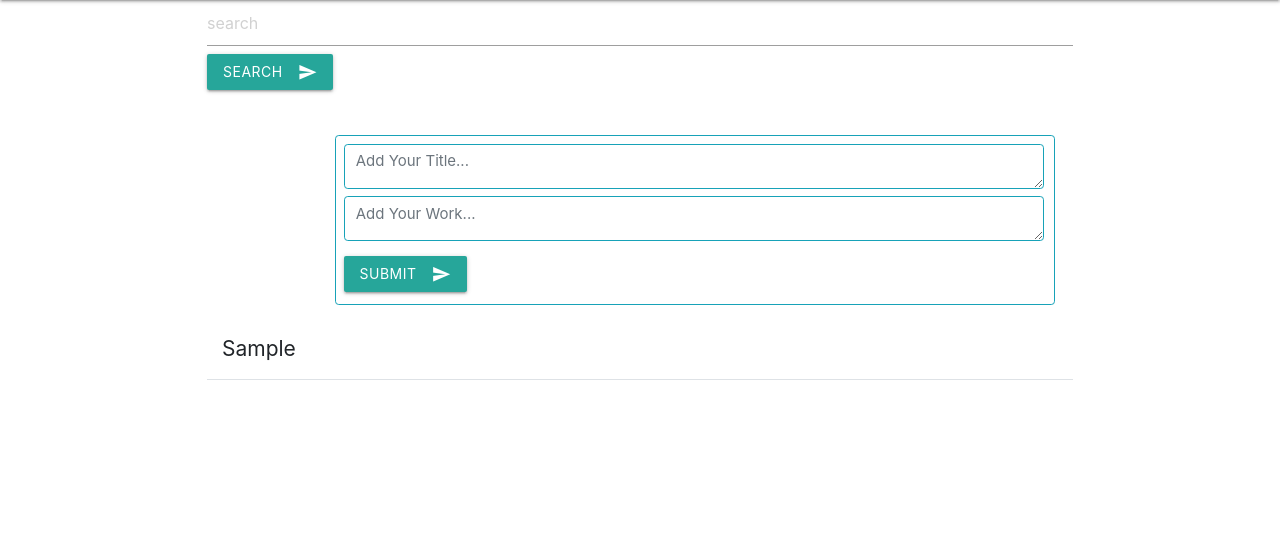
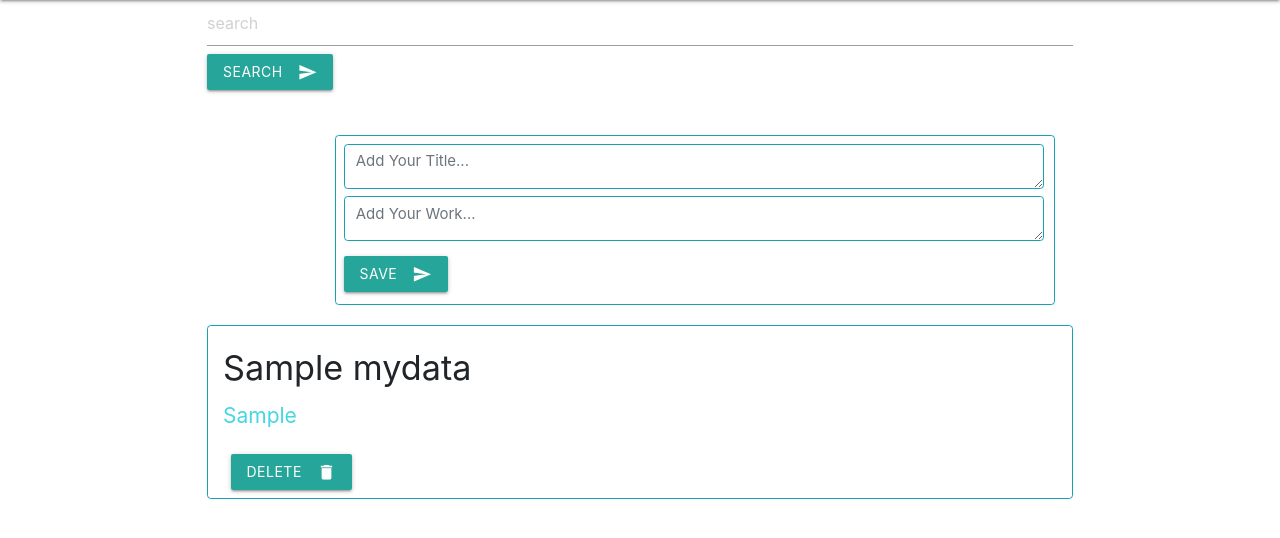
Before and after one commit to GK-SVG/ToDo-app, a Django app: page / in a window 1280 px wide. Shown: the part 64-602 px from the top of the page. Run offline with Django 3.2, Linux system fonts and the light colour scheme; a user stored in the database is signed in; tables that the repository leaves empty hold one stand-in row (values such as "Sample post"); some libraries are stand-ins or nearby versions.

Commit message:
Todo work added with delete function

```diff
--- a/templates/app/index.html
+++ b/templates/app/index.html
@@ -8,14 +8,16 @@
 <div class='row mt-5'>
     <div class='col-md-6 mx-auto col-10'>
         <div class="border border-info rounded" style="height:170px;width:720px;">
-        <form class='form' id='create-work' method='POST' action='/create-work'>
+            <form class='form' method='POST' action='create-work'>
                 {% csrf_token %}
                 <div class='d-none alert alert-danger' id='tweet-create-form-error'></div>
                 <input type='hidden'>
-            <textarea required='required' class='form-control m-2 border-info' name='content' style="width:700px;" placeholder='Add Your Title...'></textarea>
+                <textarea required='required' class='form-control m-2 border-info' name='title' style="width:700px;"
+                    placeholder='Add Your Title...'></textarea>
                 <input type='hidden' value='/' name='next'>
-            <textarea required='required' class='form-control m-2 border-info' name='content'  style="width:700px;" placeholder='Add Your Work...'></textarea>
-            <button class="btn waves-effect waves-light m-2" type="submit" name="action">Submit
+                <textarea required='required' class='form-control m-2 border-info' name='content' style="width:700px;"
+                    placeholder='Add Your Work...'></textarea>
+                <button class="btn waves-effect waves-light m-2" type="submit" name="action">Save
                     <i class="material-icons right">send</i>
                 </button>
             </form>
@@ -23,19 +25,17 @@
     </div>
 </div>
 <div class="container">
-    <div class="row">
-        {% for text in obj %}
-    <div class="col-md-12 col-12 border-bottom my-2">
-       <p class="data">{{text.data}}</p>
+    {% for data in obj %}
+    <div class="col-md-12 border-info border rounded my-2">
+        <h4>{{data.title}}</h4>
+        <p style="color:#46d6e3; font-size: 1.4rem;">{{data.data}}</p>
+        <form  method='POST' action='delete/{{data.id}}'>
+            {% csrf_token %}
+        <button class="btn waves-effect waves-light m-2" type="submit" name="action">Delete
+            <i class="material-icons right">delete</i>
+        </button>
+    </form>
     </div>
     {% endfor %}
 </div>
-</div>
 {% endblock body %}
-{% block js %}
-<script>
-    const CreateWormEl = document.getElementById("create-work");
-    CreateWormEl.addEventListener("submit", handleCreateWormDidSumbit)
-
-</script>
-{% endblock js %}
```
Lines whose indentation alone changed are shown as unchanged.
